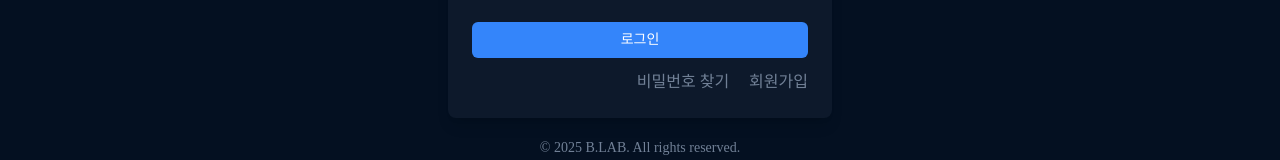
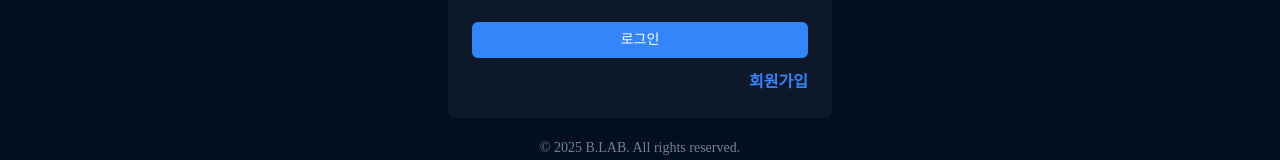
Before and after one commit to dnwnsrb11/BDL-frontend, a React (Vite) app: page /login in a window 1280 px wide. Shown: the part 418-578 px from the top of the page. Built offline with nearby package versions, Linux system fonts and the light colour scheme; a web font is replaced by a local one.

Commit message:
design: 로그인 페이지 버튼 스타일 수정 및 비밀번호 찾기 버튼 제거

```diff
--- a/src/routes/pages/LoginPage.tsx
+++ b/src/routes/pages/LoginPage.tsx
@@ -62,12 +62,9 @@ export const LoginPage = () => {
             {isPending ? '로그인 중...' : '로그인'}
           </Button>
           <div className="flex w-full flex-row items-end justify-end gap-5">
-            <button type="button" className="text-base text-border-color hover:text-primary-color">
-              비밀번호 찾기
-            </button>
             <button
               type="button"
-              className="text-base text-border-color hover:text-primary-color"
+              className="text-base font-semibold text-primary-color hover:text-primary-color/80"
               onClick={() => navigate('/signup')}
             >
               회원가입
```
